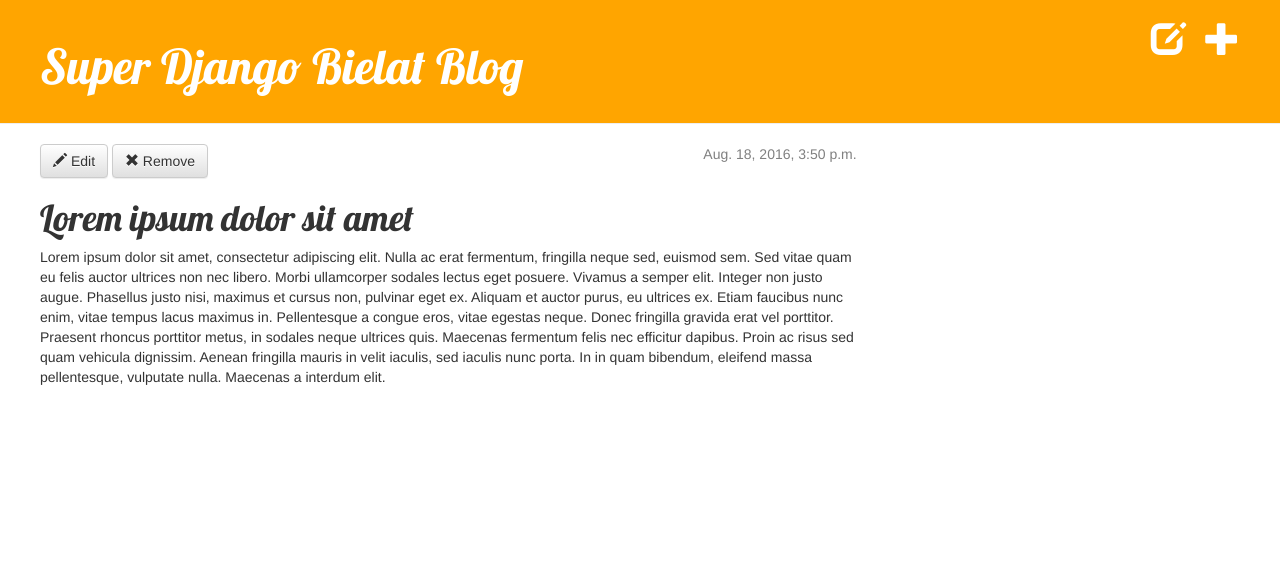
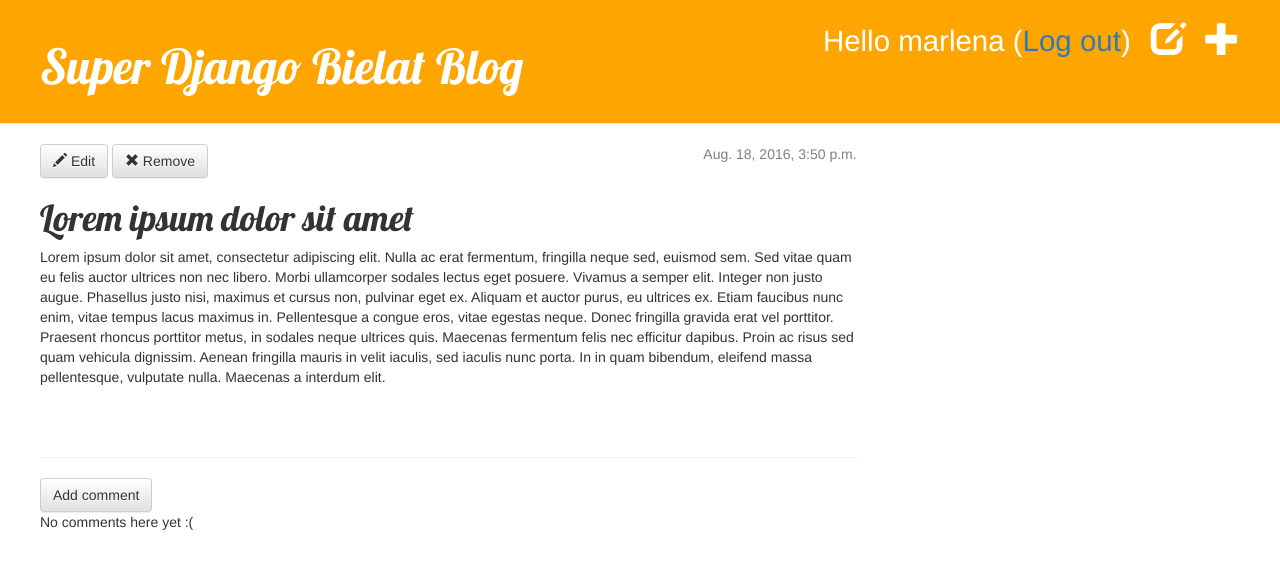
Before and after one commit to bielatm/djangogirls, a Django app: page /post/1 in a window 1280 px wide. Shown: the top 569 px of the page. Run offline with Django 3.2, Linux system fonts and the light colour scheme; a user stored in the database is signed in; data comes from the database, SQL or seed files in the repository; both versions use the stored data as it was after the commit; some libraries are stand-ins or nearby versions.

Commit message:
added user and comments

```diff
--- a/blog/admin.py
+++ b/blog/admin.py
@@ -1,5 +1,6 @@
 from django.contrib import admin
-from .models import Post
+from .models import Post, Comment
 
 
 admin.site.register(Post)
+admin.site.register(Comment)
--- a/blog/models.py
+++ b/blog/models.py
@@ -13,5 +13,23 @@
         self.published_date = timezone.now()
         self.save()
 
+    def approved_comments(self):
+        return self.comments.filter(approved_comment=True)
+
     def __str__(self):
         return self.title
+
+
+class Comment(models.Model):
+    post = models.ForeignKey('blog.Post', related_name='comments')
+    author = models.CharField(max_length=200)
+    text = models.TextField()
+    created_date = models.DateTimeField(default=timezone.now)
+    approved_comment = models.BooleanField(default=False)
+
+    def approve(self):
+        self.approved_comment = True
+        self.save()
+
+    def __str__(self):
+        return self.text
--- a/blog/templates/blog/base.html
+++ b/blog/templates/blog/base.html
@@ -12,6 +12,9 @@
             {% if user.is_authenticated %}
                 <a href="{% url 'post_new' %}" class="top-menu"><span class="glyphicon glyphicon-plus"></span></a>
                 <a href="{% url 'post_draft_list' %}" class="top-menu"><span class="glyphicon glyphicon-edit"></span></a>
+                <p class="top-menu"><small>Hello {{ user.username }} (<a href="{% url 'logout' %}">Log out</a>)</small></p>
+            {% else %}
+                <a href="{% url 'login' %}" class="top-menu"><span class="glyphicon glyphicon-lock"></span></a>
             {% endif %}
             <h1><a href="{% url 'post_list' %}">Super Django Bielat Blog</a></h1>
         </div>
--- a/blog/templates/blog/post_detail.html
+++ b/blog/templates/blog/post_detail.html
@@ -16,4 +16,24 @@
         <h1>{{ post.title }}</h1>
         <p>{{ post.text|linebreaksbr }}</p>
     </div>
+    <hr>
+    <a class="btn btn-default" href="{% url 'add_comment_to_post' pk=post.pk %}">Add comment</a>
+    {% for comment in post.comments.all %}
+        {% if user.is_authenticated or comment.approved_comment %}
+            <div class="comment">
+                <div class="date">
+                    {{ comment.created_date }}
+                    {% if not comment.approved_comment %}
+                        <a class="btn btn-default" href="{% url 'comment_remove' pk=comment.pk %}"><span class="glyphicon glyphicon-remove"> Remove</span></a>
+                        <a class="btn btn-default" href="{% url 'comment_approve' pk=comment.pk %}"><span class="glyphicon glyphicon-ok"> O.K.</span></a>
+                    {% endif %}
+                </div>
+                <strong>{{ comment.author }}</strong>
+                <p>{{ comment.text|linebreaks }}</p>
+            </div>
+        {% endif %}
+        {% empty %}
+            <p>No comments here yet :(</p>
+
+    {% endfor %}
 {% endblock content %}
--- a/blog/templates/blog/post_list.html
+++ b/blog/templates/blog/post_list.html
@@ -8,6 +8,7 @@
             </div>
             <h1><a href="{% url 'post_detail' pk=post.pk %}">{{ post.title }}</a></h1>
             <p>{{ post.text|linebreaksbr }}</p>
+            <a href="{% url 'blog.views.post_detail' pk=post.pk %}">Comments: {{ post.approved_comments.count }}</a>
         </div>
     {% endfor %}
 {% endblock content %}
--- a/blog/urls.py
+++ b/blog/urls.py
@@ -9,4 +9,7 @@
     url(r'^drafts/$', views.post_draft_list, name='post_draft_list'),
     url(r'^post/(?P<pk>\d+)/publish/$', views.post_publish, name='post_publish'),
     url(r'^post/(?P<pk>\d+)/remove/$', views.post_remove, name='post_remove'),
+    url(r'^post/(?P<pk>\d+)/comment/$', views.add_comment_to_post, name='add_comment_to_post'),
+    url(r'^comment/(?P<pk>\d+)/approve/$', views.comment_approve, name='comment_approve'),
+    url(r'^comment/(?P<pk>\d+)/remove/$', views.comment_remove, name='comment_remove'),
 ]
--- a/blog/views.py
+++ b/blog/views.py
@@ -1,8 +1,8 @@
-from django.shortcuts import render
 from django.utils import timezone
-from .models import Post
+from .models import Post, Comment
 from django.shortcuts import render, get_object_or_404, redirect
-from .forms import PostForm
+from .forms import PostForm, CommentForm
+from django.contrib.auth.decorators import login_required
 
 
 def post_list(request):
@@ -15,6 +15,7 @@
     return render(request, 'blog/post_detail.html', {'post': post})
 
 
+@login_required
 def post_new(request):
     if request.method == "POST":
         form = PostForm(request.POST)
@@ -29,6 +30,7 @@
     return render(request, 'blog/post_edit.html', {'form': form})
 
 
+@login_required
 def post_edit(request, pk):
     post = get_object_or_404(Post, pk=pk)
     if request.method == "POST":
@@ -44,18 +46,50 @@
     return render(request, 'blog/post_edit.html', {'form': form})
 
 
+@login_required
 def post_draft_list(request):
     posts = Post.objects.filter(published_date__isnull=True).order_by('created_date')
     return render(request, 'blog/post_draft_list.html', {'posts': posts})
 
 
+@login_required
 def post_publish(request, pk):
     post = get_object_or_404(Post, pk=pk)
     post.publish()
     return redirect('blog.views.post_detail', pk=pk)
 
 
+@login_required
 def post_remove(request, pk):
     post = get_object_or_404(Post, pk=pk)
     post.delete()
     return redirect('blog.views.post_list')
+
+
+def add_comment_to_post(request, pk):
+    post = get_object_or_404(Post, pk=pk)
+    if request.method == "POST":
+        form = CommentForm(request.POST)
+        if form.is_valid():
+            comment = form.save(commit=False)
+            comment.post = post
+            comment.save()
+            return redirect('blog.views.post_detail', pk=post.pk)
+    else:
+        form = CommentForm()
+    return render(request, 'blog/add_comment_to_post.html', {'form': form})
+
+
+@login_required
+def comment_approve(request, pk):
+    comment = get_object_or_404(Comment, pk=pk)
+    comment.approve()
+    return redirect('blog.views.post_detail', pk=comment.post.pk)
+
+
+@login_required
+def comment_remove(request, pk):
+    comment = get_object_or_404(Comment, pk=pk)
+    post_pk = comment.post.pk
+    comment.delete()
+    return redirect('blog.views.post_detail', pk=post_pk)
--- a/mysite/settings.py
+++ b/mysite/settings.py
@@ -106,3 +106,5 @@
 STATICFILES_DIRS = (
     os.path.join(BASE_DIR, 'static'),
 )
+
+LOGIN_REDIRECT_URL = '/'
--- a/mysite/urls.py
+++ b/mysite/urls.py
@@ -1,7 +1,12 @@
 from django.conf.urls import include, url
+import django.contrib.auth.views
+
 from django.contrib import admin
+admin.autodiscover()
 
 urlpatterns = [
     url(r'^admin/', include(admin.site.urls)),
+    url(r'^accounts/login/$', django.contrib.auth.views.login, name='login'),
+    url(r'^accounts/logout/$', django.contrib.auth.views.logout, name='logout', kwargs={'next_page': '/'}),
     url(r'', include('blog.urls')),
 ]
--- a/static/css/blog.css
+++ b/static/css/blog.css
@@ -45,3 +45,7 @@
 .post h1 a, .post h1 a:visited {
     color: black;
 }
+
+.comment {
+    margin: 20px 0px 20px 20px;
+}
```
Also changed, not shown: blog/forms.py (+8 -1 lines), blog/templates/blog/add_comment_to_post.html (added, +9 -0 lines), blog/templates/registration/login.html (added, +48 -0 lines), blog/migrations/0002_comment.py (added), blog/migrations/0003_auto_20160820_1622.py (added), db.sqlite3.
